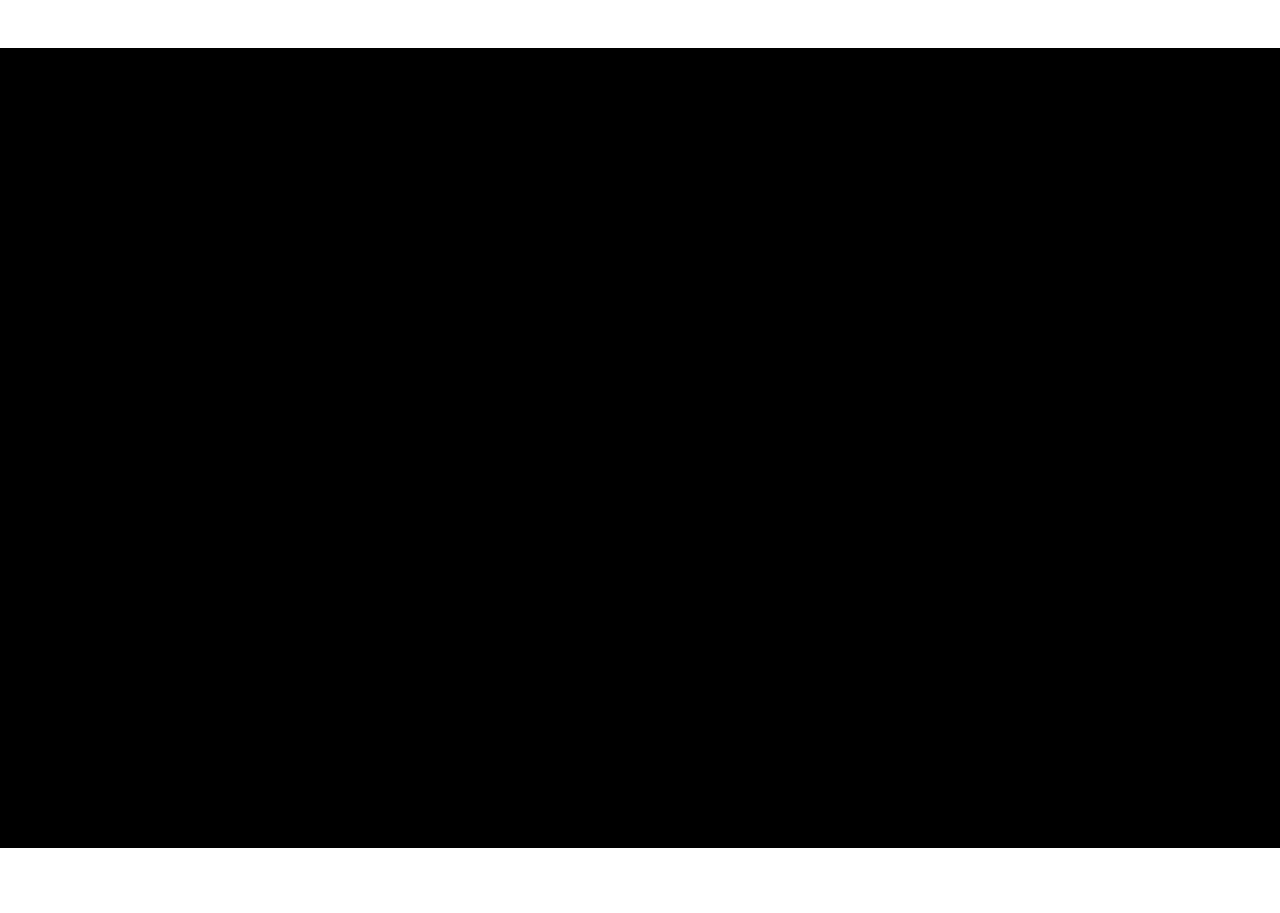
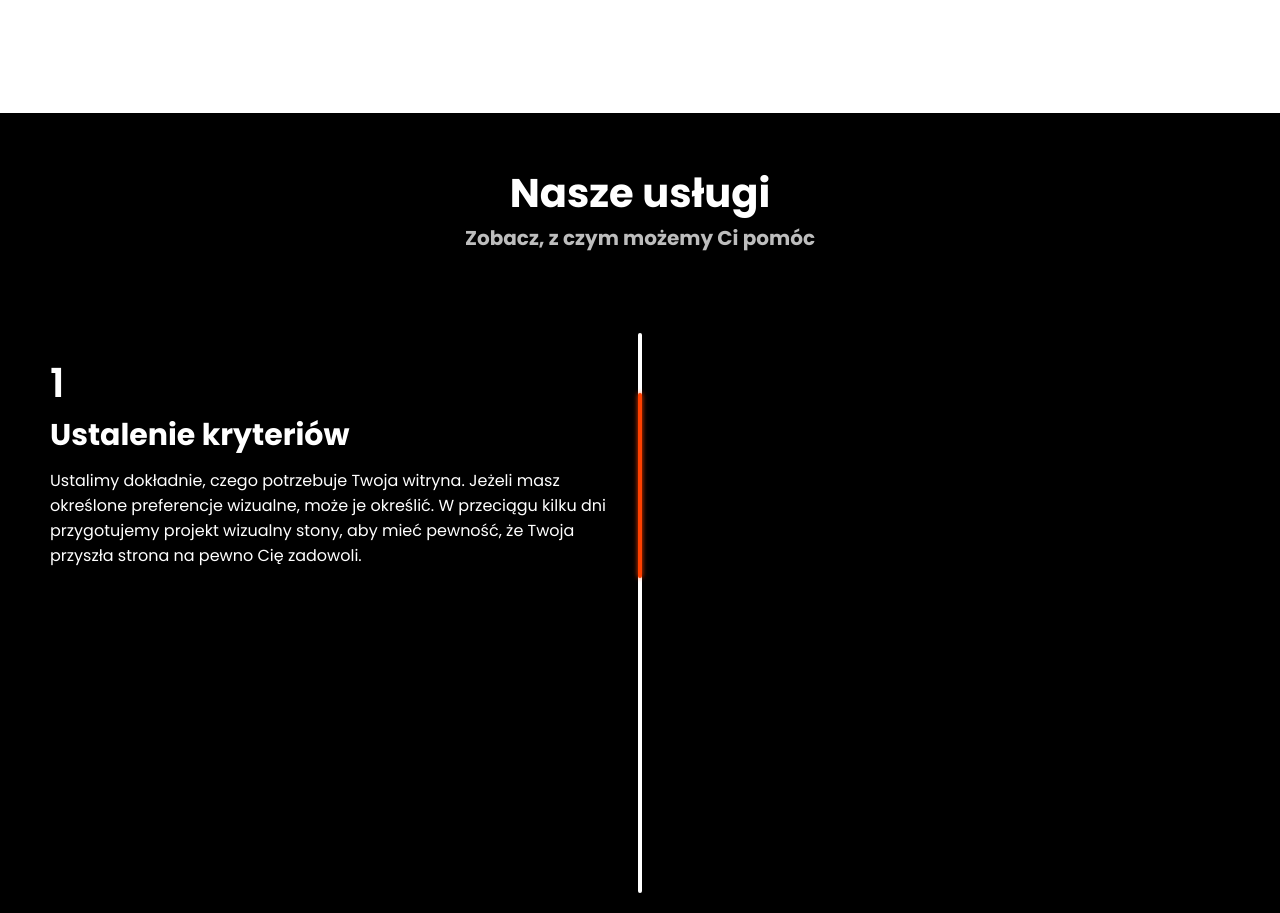
Before and after one commit to KamilCodemate/KamilCodemateWebsite, a React (Create React App) app: page / in a window 1280 px wide. Shown: the part 1552-2465 px from the top of the page. Before the commit the page ends 2400 px from the top, so only its background shows below. Built offline with nearby package versions, Linux system fonts and the light colour scheme.

Commit message:
Made some stuff in how-it-works section

```diff
--- a/src/Pages/MainPage.tsx
+++ b/src/Pages/MainPage.tsx
@@ -9,6 +9,7 @@ import { IoPodiumOutline } from 'react-icons/io5';
 import { GoShieldCheck } from 'react-icons/go';
 import { FaChartLine } from 'react-icons/fa6';
 import { DiStreamline } from 'react-icons/di';
+
 const MainPage: React.FC = () => {
   return (
     <div className='container'>
@@ -28,9 +29,9 @@ const MainPage: React.FC = () => {
         M
       </div>
       <div id='services'>
-        <div id='services-title'>
-          <span id='first-services-title'>Nasze usługi</span>
-          <span id='second-services-title'>Zobacz, z czym możemy Ci pomóc</span>
+        <div className='section-title'>
+          <span className='first-section-title blacked'>Nasze usługi</span>
+          <span className='second-section-title blacked'>Zobacz, z czym możemy Ci pomóc</span>
         </div>
         <div id='services-cards'>
           <div className='service-row service-first-row'>
@@ -62,7 +63,30 @@ const MainPage: React.FC = () => {
           </div>
         </div>
       </div>
-      <div className='how-it-works'></div>
+      <div id='how-it-works'>
+        <div className='section-title'>
+          <span className='first-section-title whitened'>Nasze usługi</span>
+          <span className='second-section-title whitened'>Zobacz, z czym możemy Ci pomóc</span>
+        </div>
+        <div className='colums'>
+          <div className='column left-column'>
+            <div className='desc-field left'>
+              <div className='desc-field-number'>1</div>
+              <div className='desc-field-title'>Ustalenie kryteriów</div>
+              <div className='desc-field-description'>
+                Ustalimy dokładnie, czego potrzebuje Twoja witryna. Jeżeli masz określone preferencje wizualne, może je określić. W przeciągu kilku
+                dni przygotujemy projekt wizualny stony, aby mieć pewność, że Twoja przyszła strona na pewno Cię zadowoli.
+              </div>
+            </div>
+          </div>
+          <div className='column middle-column'>
+            <div className="middle-line-wrapper">
+              <div className="middle-line"></div>
+            </div>
+          </div>
+          <div className='column right-column'></div>
+        </div>
+      </div>
     </div>
   );
 };
--- a/src/Pages/PageStyles/MainPage.scss
+++ b/src/Pages/PageStyles/MainPage.scss
@@ -55,25 +55,7 @@
   background-color: white;
   width: 100%;
   min-height: calc(100vh - 50px);
-
-  #services-title {
-    width: 100%;
-    display: flex;
-    align-items: center;
-    justify-content: center;
-    flex-direction: column;
-    margin-top: 50px;
-    margin-bottom: 100px;
-  }
-  #first-services-title {
-    font-size: 40px;
-    font-weight: bold;
-  }
-  #second-services-title {
-    font-size: 20px;
-    font-weight: bold;
-    color: rgb(66, 66, 66);
-  }
+  padding-bottom: 100px;
 }
 #services-cards {
   display: flex;
@@ -90,8 +72,95 @@
     gap: 10px;
   }
 }
-.how-it-works {
+#how-it-works {
   width: 100%;
-  height: 100vh;
+  min-height: 100vh;
+  height: 800px;
   background-color: black;
+  display: flex;
+  flex-direction: column;
+
+  .colums {
+    display: grid;
+    grid-template-columns: calc(50% - 2px) 4px calc(50% - 2px);
+    width: 100%;
+    height: 100%;
+    .column {
+      height: 100%;
+
+      display: flex;
+    }
+    .column.middle-column {
+      display: flex;
+      align-items: center;
+      justify-content: center;
+
+      .middle-line-wrapper {
+        height: 100%;
+        width: 100%;
+        background-color: white;
+        position: relative;
+        bottom: 20px;
+        border-radius: 10px;
+
+        .middle-line {
+          width: 100%;
+          height: 33%;
+          background-color: #ff4000;
+          box-shadow: 0 0 5px #ff4000;
+          border-radius: 10px;
+          position: relative;
+          top: 60px;
+        }
+      }
+    }
+    .column.left-column {
+      padding-left: 50px;
+    }
+  }
+  .desc-field {
+    display: flex;
+    flex-direction: column;
+    color: white;
+
+    .desc-field-number {
+      font-size: 40px;
+      font-weight: 600;
+    }
+    .desc-field-title {
+      font-size: 30px;
+      font-weight: bold;
+      margin-bottom: 10px;
+    }
+  }
 }
+
+.section-title {
+  width: 100%;
+  display: flex;
+  align-items: center;
+  justify-content: center;
+  flex-direction: column;
+  padding-top: 50px;
+  margin-bottom: 100px;
+}
+.first-section-title {
+  font-size: 40px;
+  font-weight: bold;
+}
+.first-section-title.blacked {
+  color: black;
+}
+.second-section-title.blacked {
+  color: rgb(66, 66, 66);
+}
+.first-section-title.whitened {
+  color: white;
+}
+.second-section-title.whitened {
+  color: rgb(189, 189, 189);
+}
+.second-section-title {
+  font-size: 20px;
+  font-weight: bold;
+}
```
